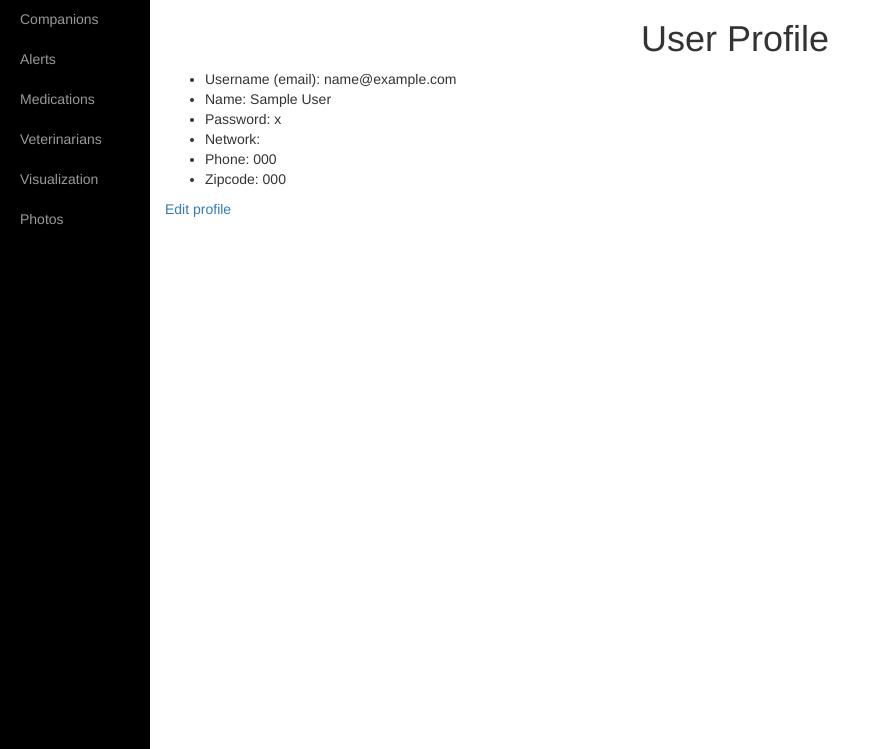
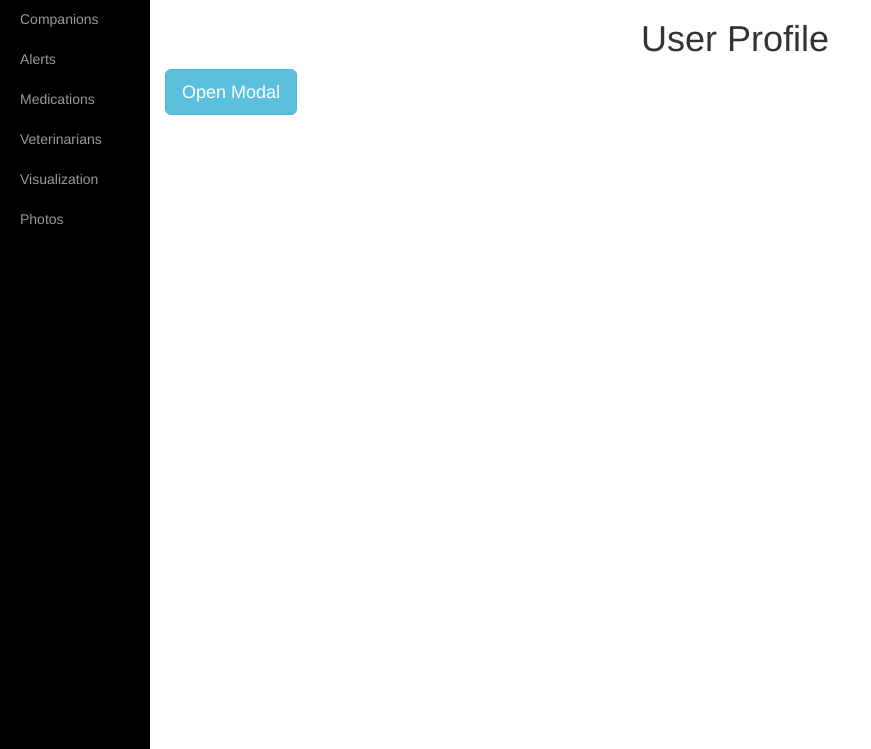
Before and after one commit to gitsteph/CompanionCare, a Flask app: page /user_profile in a window 1320 px wide. Shown: the part 51-800 px from the top of the page, without its empty margins (0-871 px from the left). Run offline with Flask 2, Linux system fonts and the light colour scheme; the visitor is signed in with stand-in values (Sample User, id 1); tables that the repository leaves empty hold one stand-in row (values such as "Sample post"); some libraries are stand-ins or nearby versions.

Commit message:
Modals working yay for user login stuff

```diff
--- a/server.py
+++ b/server.py
@@ -172,7 +172,42 @@ def user_profile():
         return render_template("user_profile.html", user_obj=user_obj)
 
 
-@app.route('/user_profile/edit', methods=['GET', 'POST'])
+@app.route('/user_profile/delete', methods=['POST'])
+def delete_user_profile():
+    """Deletes user profile and returns to home page, logged out."""
+    # Queries all companions cared for by primary user.
+                # If user is sole primary user, will delete all pets.
+                # companion_list = Companion.query.filter(Companion.user_id == session["user_id"]).all()
+                # for companion in companion_list:
+                # GO BACK TO THIS LATER
+
+    # To delete a user:
+    db.session.delete(User.query.filter(User.id == session["user_id"]).first())
+    db.session.commit()
+    flash('account deleted')
+    return redirect("/logout")
+
+
+@app.route('/user_profile/update', methods=['POST'])
+def update_user_profile():
+    """AJAX route to update user profile from modal."""
+    user_obj = confirm_loggedin()
+    if not user_obj:
+        return redirect("/")
+    else:
+        value_types = ["email", "password", "first_name", "last_name", "zipcode", "phone"]
+        values_dict = {val:request.form.get(val) for val in value_types}
+        print values_dict
+        values_dict["updated_at"] = datetime.datetime.now()
+        values_dict = {k:v for k,v in values_dict.iteritems() if v}
+
+        ind_update = update(User.__table__).where(User.id == session['user_id']).values(**values_dict)
+        db.session.execute(ind_update)
+        db.session.commit()
+    return "Your user profile has been updated."
+
+
+@app.route('/user_profile/edit', methods=['GET', 'POST']) ## MAYBE DELETE OR REFACTOR THIS ROUTE
 def edit_user_profile():
     user_obj = confirm_loggedin()
     if not user_obj:
@@ -193,31 +228,16 @@ def edit_user_profile():
 
         elif request.method == 'POST':
             """Processes updated information."""
+            value_types = ["email", "password", "first_name", "last_name", "zipcode", "phone"]
+            values_dict = {val:request.form.get(val) for val in value_types}
+            values_dict["updated_at"] = datetime.datetime.now()
+            values_dict = {k:v for k,v in values_dict.iteritems() if v}
 
-            # To delete a user:
-            if request.form.get("delete"):
-                # Queries all companions cared for by primary user.
-                # If user is sole primary user, will delete all pets.
-                # companion_list = Companion.query.filter(Companion.user_id == session["user_id"]).all()
-                # for companion in companion_list:
-                # GO BACK TO THIS LATER
+            ind_update = update(User.__table__).where(User.id == session['user_id']).values(**values_dict)
+            db.session.execute(ind_update)
+            db.session.commit()
 
-                db.session.delete(User.query.filter(User.id == session["user_id"]).first())
-                db.session.commit()
-                flash('account deleted')
-                return redirect("/logout")
-
-            else:
-                value_types = ["email", "password", "first_name", "last_name", "zipcode", "phone"]
-                values_dict = {val:request.form.get(val) for val in value_types}
-                values_dict["updated_at"] = datetime.datetime.now()
-                values_dict = {k:v for k,v in values_dict.iteritems() if v}
-
-                ind_update = update(User.__table__).where(User.id == session['user_id']).values(**values_dict)
-                db.session.execute(ind_update)
-                db.session.commit()
-
-                return redirect("/user_profile")
+            return redirect("/user_profile")
 
 
 @app.route('/new_companion', methods=['GET', 'POST'])
--- a/templates/user_profile.html
+++ b/templates/user_profile.html
@@ -4,15 +4,111 @@
 {% block content1 %}User Profile{% endblock %}
 {% block content2 %}
 
-    <ul>
-        <li>Username (email): {{ user_obj.email }}</li>
-        <li>Name: {{ user_obj.first_name }} {{ user_obj.last_name }}</li>
-        <li>Password: {{ user_obj.password }}  <!-- REMOVE LATER --></li>
-        <li>Network: <!--INSERT IN--></li>
-        <li>Phone: {{ user_obj.phone }}</li>
-        <li>Zipcode: {{ user_obj.zipcode}}</li>
-    </ul>
-    <div>
-        <a href="/user_profile/edit">Edit profile</a>
+<button type="button" class="btn btn-info btn-lg" data-toggle="modal" data-target="#user_modal">Open Modal</button>
+
+
+
+<!-- Add New Med Modal -->
+<div class="modal" id="user_modal">
+  <div class="modal-dialog modal-sm">
+    <div class="modal-content">
+      <div class="modal-header">
+        <button type="button" class="close" data-dismiss="modal"><span aria-hidden="true">&times;</span><span class="sr-only">Close</span></button>
+          <h4 class="modal-title"><span id="profile_title">User Profile</span></h4> <!-- TODO: Medication name changes on type into medname-field. -->
+      </div>
+      <form action="/user_profile/update" id="rev_UserForm" method="POST">
+        <div class="modal-body" id="profile" style="display: block">
+            <h4>Username (email)</h4>
+            <span id="user_email">{{ user_obj.email }}</span>
+            <h4>Name</h4>
+            <span id="user_firstname">{{ user_obj.first_name }}</span> <span id="user_lastname">{{ user_obj.last_name }}</span>
+            <h4>Password</h4>
+            <i>hidden</i>
+            <h4>Phone</h4>
+            <span id="user_phone">{{ user_obj.phone }}</span>
+            <h4>Zipcode</h4>
+            <span id="user_zipcode">{{ user_obj.zipcode}}</span>
+        </div>
+        <div class="modal-body" id="profileForm" style="display: none">
+            <h4>Username (email)</h4>
+            <input type="text" name="username" id="username-field" value="{{ user_obj.email }}"></input><br>
+            <h4>First Name</h4>
+            <input type="text" name="first_name" id="firstname-field" value="{{ user_obj.first_name }}"></input><br>
+            <h4>Last Name</h4>
+            <input type="text" name="last_name" id="lastname-field" value="{{ user_obj.last_name }}"></input><br>
+            <h4>Password</h4>
+            <input type="text" name="password" id="password-field"></input><br>
+            <h4>Phone</h4>
+            <input type="text" name="phone" id="phone-field" value="{{ user_obj.phone }}"></input><br>
+            <h4>Zipcode</h4>
+            <input type="text" name="zipcode" id="zipcode-field" value="{{ user_obj.zipcode }}"></input><br>
+        </div>
+        <div class="modal-footer" id="profileFormModalFooter">
+            <button type="button" id="editProfileBtn" class="btn btn-default">Edit Profile</button>
+            <button type="button" id="closeProfileModalBtn" class="btn btn-default" data-dismiss="modal">Close</button>
+        </div>
+      </form>
     </div>
+  </div>
+</div>
+
+<script>
+    var updateProfileBtn = "<input type='submit' id='updateProfileBtn' class='btn btn-default' value='Update'></input>";
+    var deleteProfileBtn = "<button type='button' id='deleteProfileBtn' class='btn btn-default'>Delete</button>";
+
+    $('#editProfileBtn').on('click', function(evt) {
+        $('#profile').attr("style", "display: none");
+        $('#profileForm').attr("style", "display: block");
+        $('#editProfileBtn').hide();
+        $('#profileFormModalFooter').prepend(deleteProfileBtn);
+        $('#profileFormModalFooter').prepend(updateProfileBtn);
+        $('#updateProfileBtn').on('click', function(evt) {
+            evt.preventDefault();
+            updateProfile(evt);
+        });
+    });
+
+    function cleanUpModalClose() {
+        $('#profile').attr("style", "display: block");
+        $('#profileForm').attr("style", "display: none");
+        $('#editProfileBtn').show();
+        $('#updateProfileBtn').remove();
+        $('#deleteProfileBtn').remove();
+    }
+    // Returns modal display to previous view so user will see view rather than update if clicked again.
+    $('#closeProfileModalBtn').on('click', function(evt) {
+        cleanUpModalClose();
+    })
+
+    // Deletes user profile by navigating through app.route and redirecting user to homepage, logged out.
+    // Will first request confirmation.
+    // NEED TO DO DELETE ROUTE
+
+    function updatedProfile(results) {
+        alert(results);
+        $('#user_email').text($('#username-field').val());
+        $('#user_firstname').text($('#firstname-field').val());
+        $('#user_lastname').text($('#lastname-field').val());
+        $('#user_phone').text($('#phone-field').val());
+        $('#user_zipcode').text($('#zipcode-field').val());
+        cleanUpModalClose();
+    }
+
+    function updateProfile(evt) {
+        var formInputs = {
+            "email": $('#username-field').val(),
+            "first_name": $('#firstname-field').val(),
+            "last_name": $('#lastname-field').val(),
+            "phone": $('#phone-field').val(),
+            "zipcode": $('#zipcode-field').val()
+        };
+        $.post("/user_profile/update", formInputs, updatedProfile);
+    }
+
+</script>
+<!--         <a href="/user_profile/edit">Edit profile</a>
+ -->
+
+
+
 {% endblock %}
```
